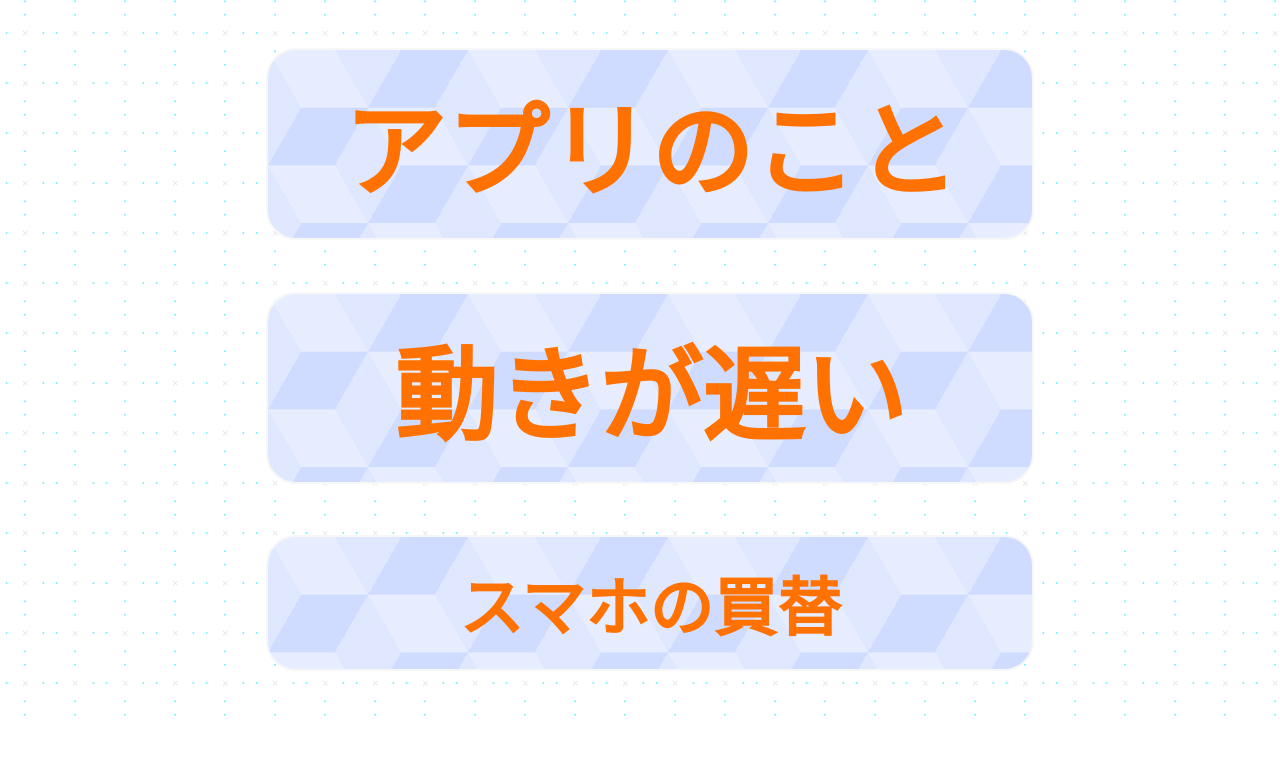
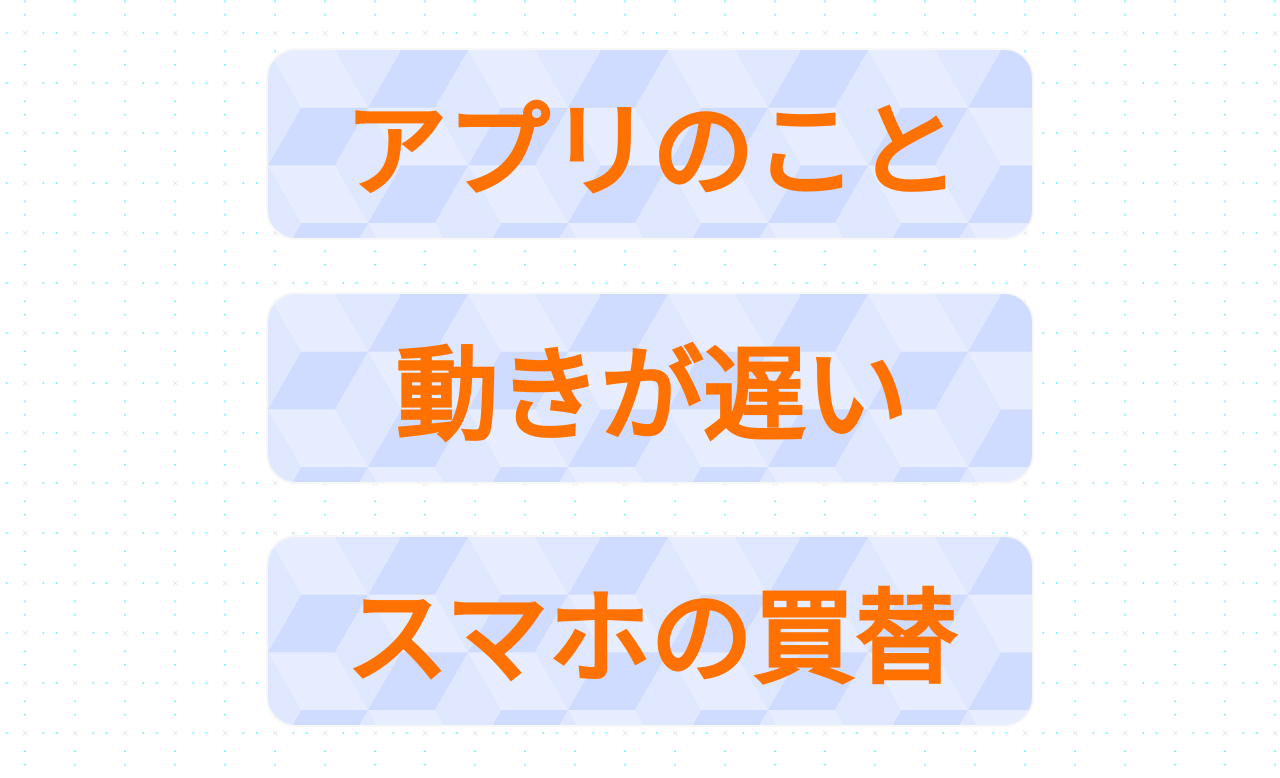
Before and after one commit to yamiyami3141/yamiyami3141.github.io, a plain HTML site: page sb/sp.html in a window 1280 px wide. Shown: the part 1342-2120 px from the top of the page. Before the commit the page ends 2064 px from the top, so only its background shows below. Drawn offline with Linux system fonts and the light colour scheme; files whose address does not match are found by name.

Commit message:
Update sp.html

```diff
--- a/sb/sp.html
+++ b/sb/sp.html
@@ -29,7 +29,7 @@
         <a href="./sp.html"><div class="btn-s btn-s6 bg-container-9 mb-04 marukado color-y3-80 fs-08 fs-b10">文字のサイズ</div></a>
         <a href="./sp.html"><div class="btn-s btn-s6 bg-container-9 mb-04 marukado color-y3-80 fs-08 fs-b10">アプリのこと</div></a>
         <a href="./sp.html"><div class="btn-s btn-s6 bg-container-9 mb-04 marukado color-y3-80 fs-08 fs-b10">動きが遅い</div></a>
-        <a href="./sp.html"><div class="btn-s btn-s6 bg-container-9 mb-04 marukado color-y3-80 fs-05 fs-b10">スマホの買替</div></a>
+        <a href="./sp.html"><div class="btn-s btn-s6 bg-container-9 mb-04 marukado color-y3-80 fs-08 fs-b10">スマホの買替</div></a>
     </div>
 
     <div class="container">
```
